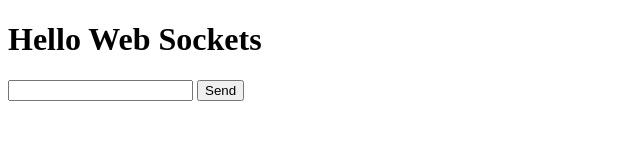
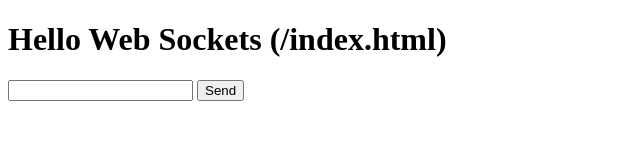
Before and after one commit to DaveEveritt/node-websocket-test, a plain HTML site: page index.html in a window 1280 px wide. Shown: the top 160 px of the page, without its empty margins (0-640 px from the left). Drawn offline with Linux system fonts and the light colour scheme.

Commit message:
Added headers to test which HTML files work

```diff
--- a/index.html
+++ b/index.html
@@ -6,7 +6,7 @@
 </head>
 <body>
 
-  <h1>Hello Web Sockets</h1>
+  <h1>Hello Web Sockets (/index.html)</h1>
   <div id="chatlog"></div>
   <input type="text" id="message">
   <input type="button" value="Send" onclick="sendMessage()">
```
Also changed, not shown: client/echo.html (+1 -1 lines), client/index.html (+1 -0 lines).
